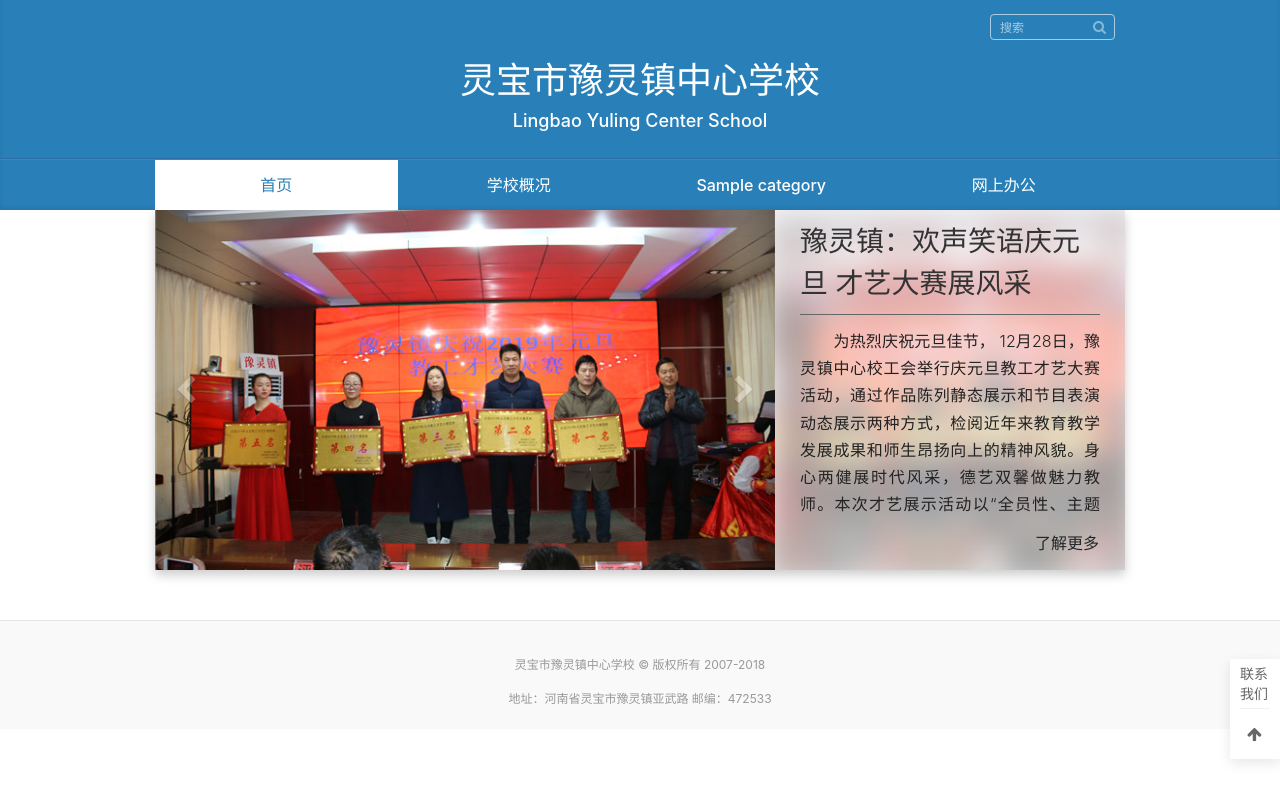
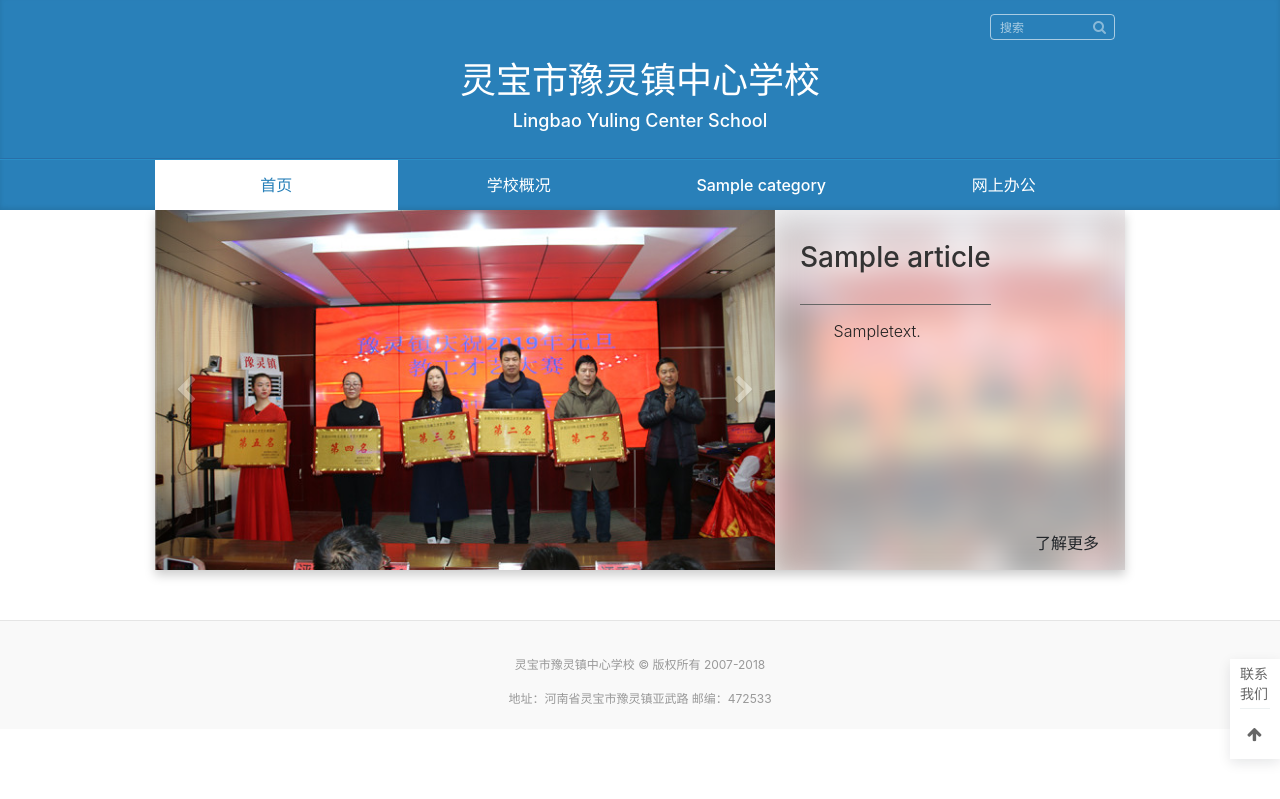
Before and after one commit to gorywong/lbyledu, a Django app: page / in a window 1280 px wide. Shown: the part 1-800 px from the top of the page. Run offline with Django 3.2, Linux system fonts and the light colour scheme; tables that the repository leaves empty hold one stand-in row (Sample ...); some libraries are stand-ins or nearby versions.

Commit message:
Completed index page banner and started article list pages' pagination.

```diff
--- a/article/templatetags/article_tags.py
+++ b/article/templatetags/article_tags.py
@@ -9,12 +9,42 @@
 @Last Modified time: 2019-01-10 00:31:51
 @Description:
 """
+import re
 from django import template
+from django.template.defaultfilters import stringfilter
 from django.conf import settings
 from django.urls import reverse
 from article.models import Article, Category, Banner
 
 register = template.Library()
+
+@register.filter(name='removehtmltags')
+def removehtmltags(content):
+    content = content.replace(' ', '')
+    reg = re.compile(r'<[^>]+>',re.S)
+    result = reg.sub('', content)
+    return result
+
+@register.filter(name="truncatechinese", is_safe=True)
+@stringfilter
+def truncatechinese(value, arg):
+    """Truncates a string after a certain number of words including
+    alphanumeric and CJK characters.
+    Argument: Number of words to truncate after.
+    """
+    try:
+        bits = []
+        for x in arg.split(u':'):
+            if len(x) == 0:
+                bits.append(None)
+            else:
+                bits.append(int(x))
+        if int(x) < len(value):
+            return value[slice(*bits)] + '...'
+        return value[slice(*bits)]
+
+    except (ValueError, TypeError):
+        return value # Fail silently.
 
 @register.simple_tag
 def query(qs, **kwargs):
--- a/article/views.py
+++ b/article/views.py
@@ -15,12 +15,13 @@ from django.views.generic.detail import DetailView
 from django.conf import settings
 from django.http import HttpResponse, HttpResponseRedirect, HttpResponseForbidden
 
-from .models import Article, Category, Index
+from .models import Article, Category, Index, Banner
 
 
 class IndexView(ListView):
     model = Index
     template_name = 'index.html'
+    extra_context = {'banner_list': Banner.objects.all()}
     context_object_name = 'category_list'
 
 
--- a/templates/index.html
+++ b/templates/index.html
@@ -26,76 +26,27 @@
                 <div class="main-slide-btn main-slide-left"><i class="fa fa-chevron-left"></i></div>
                 <div class="main-slide-btn main-slide-right"><i class="fa fa-chevron-right"></i></span></div>
                 <ul class="main-slide-list">
+                {% for banner in banner_list %}
                     <li class="main-slide-item">
-                        <a href="#">
+                        <a href="{{ banner.article.get_absolute_url }}">
                             <img class="cover-img" src="{% static 'img/test0.jpg'%}">
                         </a>
                     </li>
-                    <li class="main-slide-item">
-                        <a href="#">
-                            <img class="cover-img" src="{% static 'img/test1.jpg'%}">
-                        </a>
-                    </li>
-                    <li class="main-slide-item">
-                        <a href="#">
-                            <img class="cover-img" src="{% static 'img/test2.jpg'%}">
-                        </a>
-                    </li>
-                    <li class="main-slide-item">
-                        <a href="#">
-                            <img class="cover-img" src="{% static 'img/test3.jpg'%}">
-                        </a>
-                    </li>
-                    <li class="main-slide-item">
-                        <a href="#">
-                            <img class="cover-img" src="{% static 'img/test4.jpg'%}">
-                        </a>
-                    </li>
+                {% endfor %}
                 </ul>
             </div>
             <div class="main-slide-excerpt">
                 <ol class="main-slide-excerpt-list">
+                {% for banner in banner_list %}
                     <li class="main-slide-excerpt-item">
                         <img class="cover-img blur" src="{% static 'img/test0.jpg'%}">
                         <div class="main-slide-excerpt-item-box">
-                            <h3 class="main-slide-title"><a href="#">豫灵镇：欢声笑语庆元旦 才艺大赛展风采</a></h3>
-                            <p class="main-slide-text">为热烈庆祝元旦佳节，
-                                12月28日，豫灵镇中心校工会举行庆元旦教工才艺大赛活动，通过作品陈列静态展示和节目表演动态展示两种方式，检阅近年来教育教学发展成果和师生昂扬向上的精神风貌。身心两健展时代风采，德艺双馨做魅力教师。本次才艺展示活动以“全员性、主题性...</p>
+                            <h3 class="main-slide-title"><a href="{{ banner.article.get_absolute_url }}">{{ banner.article.title | truncatechinese:'19' }}</a></h3>
+                            <p class="main-slide-text">{{ banner.article.content | removehtmltags | slice:'150' | safe }}</p>
                         </div>
-                        <a class="main-slide-excerpt-more btn" href="#">了解更多</a>
+                        <a class="main-slide-excerpt-more btn" href="{{ banner.article.get_absolute_url }}">了解更多</a>
                     </li>
-                    <li class="main-slide-excerpt-item">
-                        <img class="cover-img blur" src="{% static 'img/test1.jpg'%}">
-                        <div class="main-slide-excerpt-item-box">
-                            <h3 class="main-slide-title"><a href="#">豫灵镇:大赛点燃激情 赛场绽放青春</a></h3>
-                            <p class="main-slide-text">为提高幼儿教师的职业道德修养、教育教学能力和专业技能水平，努力打造一支德艺双馨的青年教师队伍，11月21日、22日，豫灵镇第二届幼儿园教师社会领域综合素质大赛在阳光幼儿园举行。比赛的内容有教学设计、课件制作、课堂教学展示、教育教学答辩、粉笔字展示、才艺...</p>
-                        </div>
-                        <a class="main-slide-excerpt-more btn" href="#">了解更多</a>
-                    </li>
-                    <li class="main-slide-excerpt-item">
-                        <img class="cover-img blur" src="{% static 'img/test2.jpg'%}">
-                        <div class="main-slide-excerpt-item-box">
-                            <h3 class="main-slide-title"><a href="#">豫灵镇第二届幼儿教师健康领域综合素质大...</a></h3>
-                            <p class="main-slide-text">为深化教师队伍建设年活动，深入推动三项提升工程，激励广大幼儿教师重视和坚持基本功训练，落实以游戏为基本活动的教育原则，着力提高豫灵镇幼儿教师综合素质，11月14日、11月15日，豫灵镇第二届幼儿园教师健康领域综合素质大赛在四知幼儿园圆满举行。比赛设有教育教学...</p>
-                        </div>
-                        <a class="main-slide-excerpt-more btn" href="#">了解更多</a>
-                    </li>
-                    <li class="main-slide-excerpt-item">
-                        <img class="cover-img blur" src="{% static 'img/test3.jpg'%}">
-                        <div class="main-slide-excerpt-item-box">
-                            <h3 class="main-slide-title"><a href="#">豫灵镇扎实开展校车安全整治活动</a></h3>
-                            <p class="main-slide-text">为全面加强幼儿园校车管理，确保冬季交通安全，11月13日，豫灵镇中心校、交警二中队密切配合成立校车督查组，深入各幼儿园扎实开展校车安全专项整治行动。每到一所幼儿园，检查组成员仔细查看校车车况、设施配备、驾驶证件、校车责任书签订等各类档案，询问校车接送路线...</p>
-                        </div>
-                        <a class="main-slide-excerpt-more btn" href="#">了解更多</a>
-                    </li>
-                    <li class="main-slide-excerpt-item">
-                        <img class="cover-img blur" src="{% static 'img/test4.jpg'%}">
-                        <div class="main-slide-excerpt-item-box">
-                            <h3 class="main-slide-title"><a href="#">豫灵镇中小学积极开展消防安全教育和疏散...</a></h3>
-                            <p class="main-slide-text">为全面加强学校冬季安全工作，防范火灾事故的发生，11月8日，豫灵镇中心校组织各中小学、幼儿园积极开展消防安全教育和消防疏散演练。各校充分利用消防安全主题班会、黑板报、电子屏等多种方式，广泛宣传消防安全知识和逃生自救知识；同时，积极开展消防安全疏散演练和应...</p>
-                        </div>
-                        <a class="main-slide-excerpt-more btn" href="#">了解更多</a>
-                    </li>
+                {% endfor %}
                 </ol>
             </div>
         </div>
```
Also changed, not shown: templates/article_index.html (+14 -4 lines).
